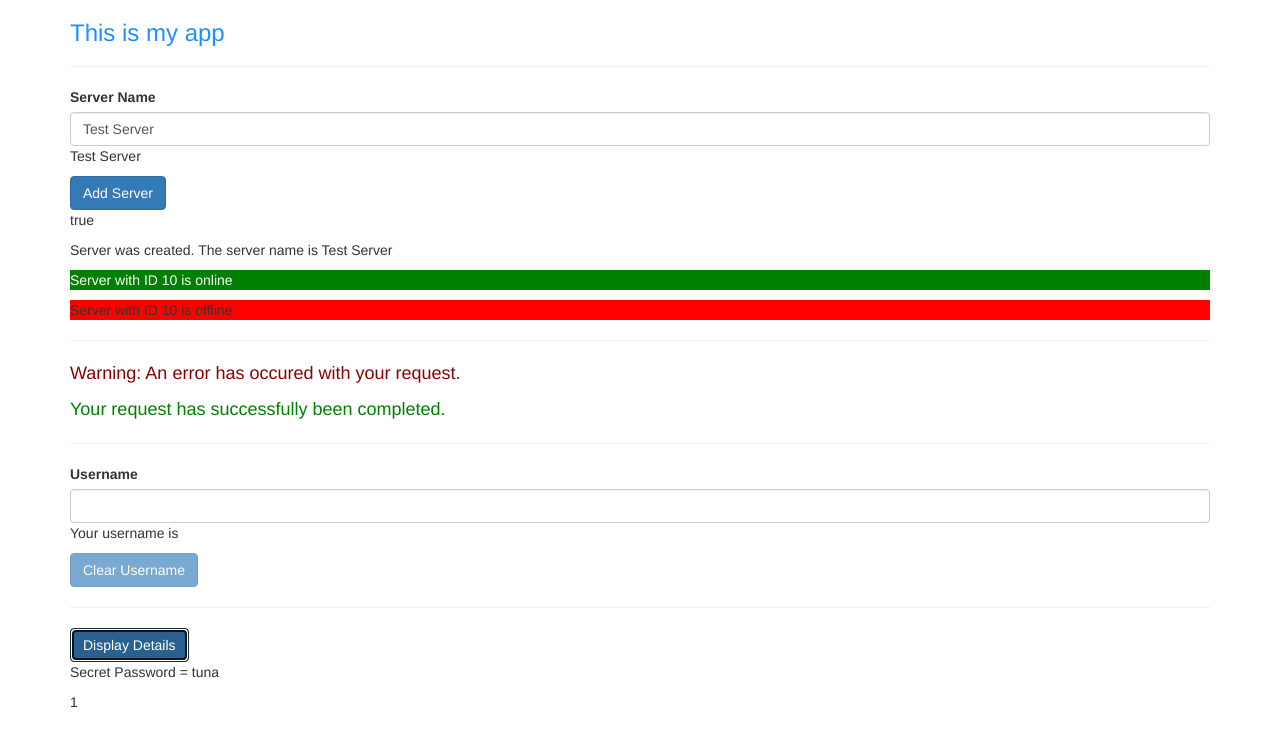
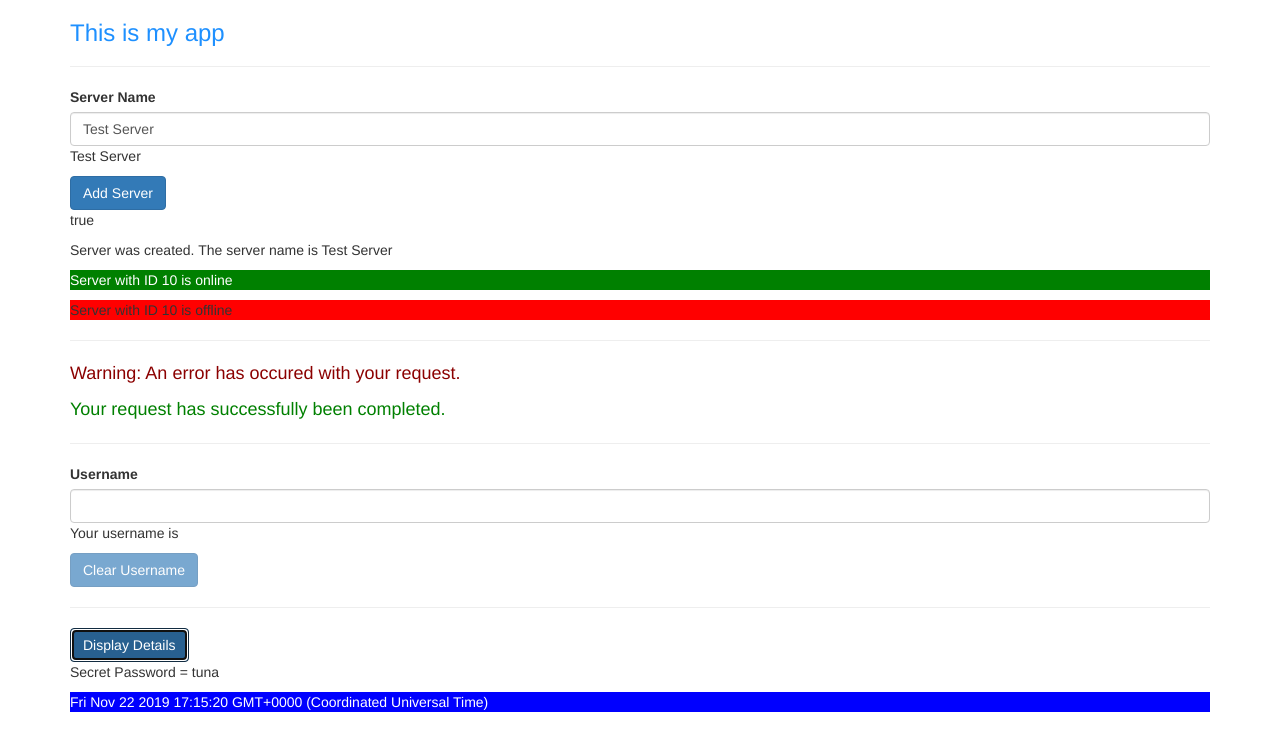
Before and after one commit to Aleksandar-Zoric-93/Angular8_Udemy, an Angular app: page / in a window 1280 px wide. Both pictures are taken after a click on the button "Display Details". Shown: the top 750 px of the page. Built offline with nearby package versions, Linux system fonts and the light colour scheme.

Commit message:
Basics section complete.

```diff
--- a/src/app/app.component.html
+++ b/src/app/app.component.html
@@ -14,6 +14,6 @@
     <!--<button class="btn btn-primary" (click)="showSecret = !showSecret">Display Details</button>-->
     <button class="btn btn-primary" (click)="onToggleDetails()">Display Details</button>
     <p *ngIf="showSecret">Secret Password = tuna</p>
-    <div *ngFor="let logItem of log" [ngStyle]="{backgroundColor: logItem >= 5 ? 'blue' : 'transparent'}"
-        [ngClass]="{'white-text': logItem >= 5}">{{ logItem }}</div>
+    <div *ngFor="let logItem of log; let i = index" [ngStyle]="{backgroundColor: logItem >= 4 ? 'blue' : 'transparent'}"
+        [ngClass]="{'white-text': logItem >= 4}">{{ logItem }}</div>
 </div>
--- a/src/app/app.component.ts
+++ b/src/app/app.component.ts
@@ -11,6 +11,7 @@ export class AppComponent {
 
   onToggleDetails() {
     this.showSecret = !this.showSecret;
-    this.log.push(this.log.length + 1);
+    // this.log.push(this.log.length + 1);
+    this.log.push(new Date());
   }
 }
```
